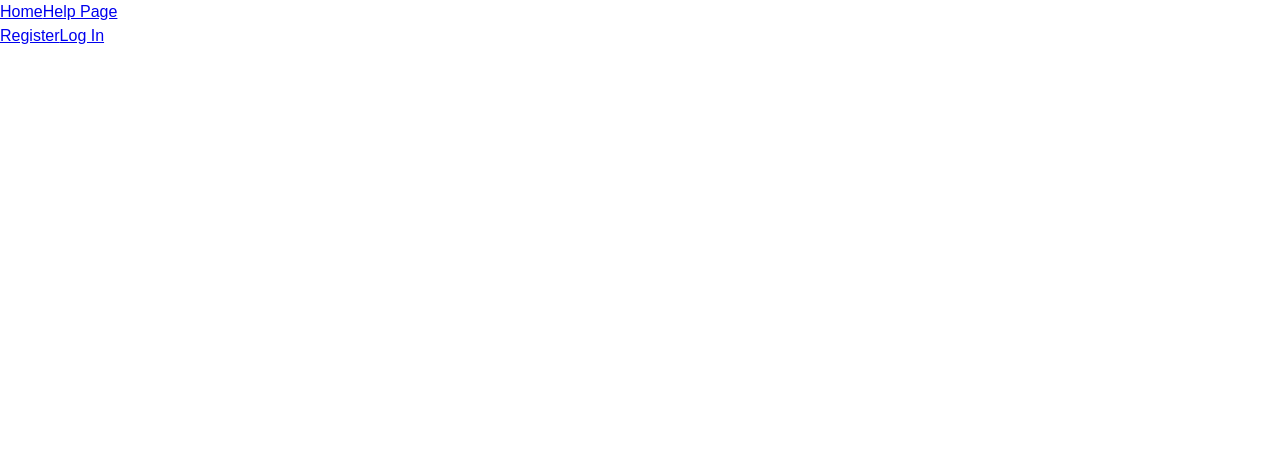
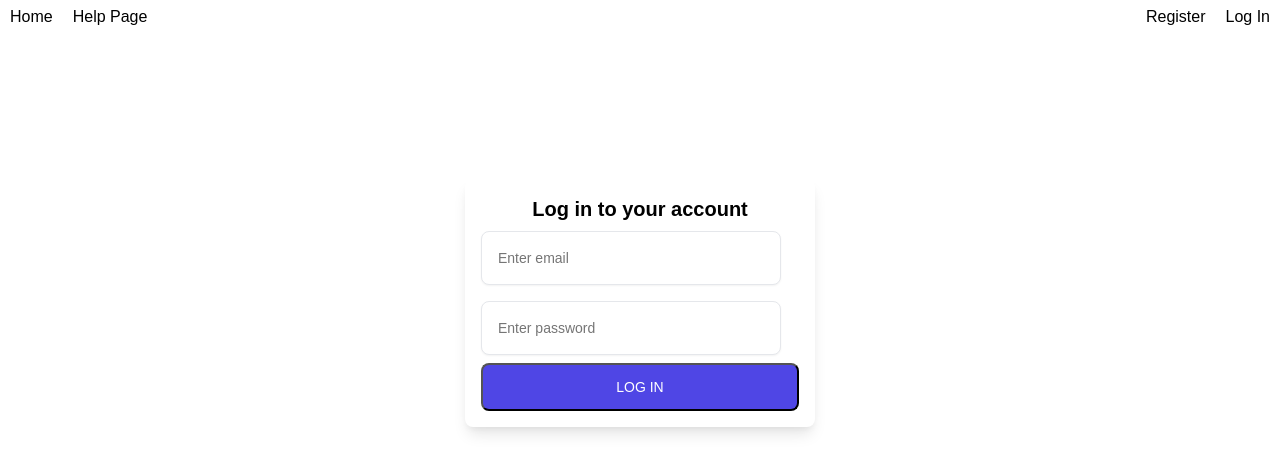
Before and after one commit to kondyan/Schule-Thalwil, a React (Vite) app: page /login in a window 1280 px wide. Shown: the top 472 px of the page. Built offline with nearby package versions, Linux system fonts and the light colour scheme; no server answers.

Commit message:
4-commit

```diff
--- a/src/components/AppBar/AppBar.module.css
+++ b/src/components/AppBar/AppBar.module.css
@@ -0,0 +1,4 @@
+.header {
+  display: flex;
+  justify-content: space-between;
+}
--- a/src/components/AuthNav/AuthNav.module.css
+++ b/src/components/AuthNav/AuthNav.module.css
@@ -0,0 +1,11 @@
+.wrapper {
+  display: flex;
+  gap: 20px;
+  padding-top: 5px;
+  padding-right: 10px;
+}
+
+.link {
+  text-decoration: none;
+  color: black;
+}
--- /dev/null
+++ b/src/components/LoginForm/LoginForm.jsx
@@ -0,0 +1,46 @@
+import { useDispatch } from "react-redux";
+import css from "./LoginForm.module.css";
+import { logIn } from "../../redux/auth/operations";
+
+const LoginForm = () => {
+  const dispatch = useDispatch();
+
+  const handleSubmit = (e) => {
+    e.preventDefault();
+    const form = e.target;
+
+    dispatch(
+      logIn({
+        email: form.elements.email.value,
+        password: form.elements.password.value,
+      })
+    )
+      .unwrap()
+      .then(() => {
+        console.log("login success");
+      })
+      .catch(() => {
+        console.log("login error");
+      });
+    //   заменить на toaster уведомления !!!!
+    form.reset();
+  };
+
+  return (
+    <form className={css.loginForm} onSubmit={handleSubmit} autoComplete="off">
+      <p className={css.formTitle}>Log in to your account</p>
+      <div className={css.inputContainer}>
+        <input type="email" name="email" placeholder="Enter email" />
+        <span />
+      </div>
+      <div className={css.inputContainer}>
+        <input type="password" name="password" placeholder="Enter password" />
+      </div>
+      <button className={css.submit} type="submit">
+        Log In
+      </button>
+    </form>
+  );
+};
+
+export default LoginForm;
--- /dev/null
+++ b/src/components/LoginForm/LoginForm.module.css
@@ -0,0 +1,59 @@
+.loginForm {
+  background-color: #fff;
+  display: block;
+  padding: 1rem;
+  max-width: 350px;
+  border-radius: 0.5rem;
+  box-shadow: 0 10px 15px -3px rgba(0, 0, 0, 0.1),
+    0 4px 6px -2px rgba(0, 0, 0, 0.05);
+  margin-top: 150px;
+  margin-right: auto;
+  margin-left: auto;
+}
+
+.formTitle {
+  font-size: 1.25rem;
+  line-height: 1.75rem;
+  font-weight: 600;
+  text-align: center;
+  color: #000;
+}
+
+.inputContainer {
+  position: relative;
+}
+
+.inputContainer input,
+.form button {
+  outline: none;
+  border: 1px solid #e5e7eb;
+  margin: 8px 0;
+  color: black;
+}
+
+.inputContainer input {
+  background-color: #fff;
+  padding: 1rem;
+  padding-right: 3rem;
+  font-size: 0.875rem;
+  line-height: 1.25rem;
+  width: 300px;
+  border-radius: 0.5rem;
+  box-shadow: 0 1px 2px 0 rgba(0, 0, 0, 0.05);
+}
+
+.submit {
+  display: block;
+  padding-top: 0.75rem;
+  padding-bottom: 0.75rem;
+  padding-left: 1.25rem;
+  padding-right: 1.25rem;
+  background-color: #4f46e5;
+  color: #ffffff;
+  font-size: 0.875rem;
+  line-height: 1.25rem;
+  font-weight: 500;
+  width: 100%;
+  border-radius: 0.5rem;
+  text-transform: uppercase;
+}
--- a/src/components/Navigation/Navigation.module.css
+++ b/src/components/Navigation/Navigation.module.css
@@ -0,0 +1,11 @@
+.nav {
+  display: flex;
+  gap: 20px;
+  padding-top: 5px;
+  padding-left: 10px;
+}
+
+.buildLinkClass {
+  text-decoration: none;
+  color: black;
+}
--- a/src/components/UserMenu/UserMenu.jsx
+++ b/src/components/UserMenu/UserMenu.jsx
@@ -20,44 +20,7 @@ const UserMenu = () => {
   const dispatch = useDispatch();
   const user = useSelector(selectUser);
 
-  const settings = ["Profile", "Logout"];
-
-  return (
-    <div className={css.wrapper}>
-      {/* <Box sx={{ flexGrow: 0 }}>
-        <Tooltip title="Open settings">
-          <IconButton sx={{ p: 0 }}>
-            <Avatar alt="Remy Sharp" src="/static/images/avatar/2.jpg" />
-          </IconButton>
-        </Tooltip>
-        <Menu
-          sx={{ mt: "45px" }}
-          id="menu-appbar"
-          // anchorEl={anchorElUser}
-          anchorOrigin={{
-            vertical: "top",
-            horizontal: "right",
-          }}
-          keepMounted
-          transformOrigin={{
-            vertical: "top",
-            horizontal: "right",
-          }}
-          // open={Boolean(anchorElUser)}
-          // onClose={handleCloseUserMenu}
-        >
-          {settings.map((setting) => (
-            <MenuItem
-              key={setting}
-              // onClick={handleCloseUserMenu}
-            >
-              <Typography sx={{ textAlign: "center" }}>{setting}</Typography>
-            </MenuItem>
-          ))}
-        </Menu>
-      </Box> */}
-    </div>
-  );
+  return <div className={css.wrapper}></div>;
 };
 
 export default UserMenu;
--- a/src/pages/HelpPage/HelpPage.jsx
+++ b/src/pages/HelpPage/HelpPage.jsx
@@ -1,5 +1,7 @@
 import css from "./HelpPage.module.css";
 
-const HelpPage = () => {};
+const HelpPage = () => {
+  return <h1>Help Page</h1>;
+};
 
 export default HelpPage;
--- a/src/pages/LoginPage/LoginPage.jsx
+++ b/src/pages/LoginPage/LoginPage.jsx
@@ -1,5 +1,14 @@
+import DocumentTitle from "../../components/DocumentTitle";
+import LoginForm from "../../components/LoginForm/LoginForm";
 import css from "./LoginPage.module.css";
 
-const LoginPage = () => {};
+const LoginPage = () => {
+  return (
+    <div>
+      <DocumentTitle>Login</DocumentTitle>
+      <LoginForm />
+    </div>
+  );
+};
 
 export default LoginPage;
--- a/src/pages/RegisterPage/RegisterPage.jsx
+++ b/src/pages/RegisterPage/RegisterPage.jsx
@@ -1,5 +1,7 @@
 import css from "./RegisterPage.module.css";
 
-const RegisterPage = () => {};
+const RegisterPage = () => {
+  return <h1>Register Form</h1>;
+};
 
 export default RegisterPage;
--- a/src/redux/auth/operations.js
+++ b/src/redux/auth/operations.js
@@ -15,7 +15,7 @@ export const register = createAsyncThunk(
   "auth/register",
   async (credentials, thunkAPI) => {
     try {
-      const response = await axios.post("/users/signup", credentials);
+      const response = await axios.post("/auth/register", credentials);
 
       setAuthHeader(response.data.token);
       return response.data;
@@ -29,7 +29,7 @@ export const logIn = createAsyncThunk(
   "auth/login",
   async (credentials, thunkAPI) => {
     try {
-      const response = await axios.post("/users/login", credentials);
+      const response = await axios.post("/auth/login", credentials);
 
       setAuthHeader(response.data.token);
       return response.data;
```
Also changed, not shown: src/components/AppBar/AppBar.jsx (+0 -17 lines).
